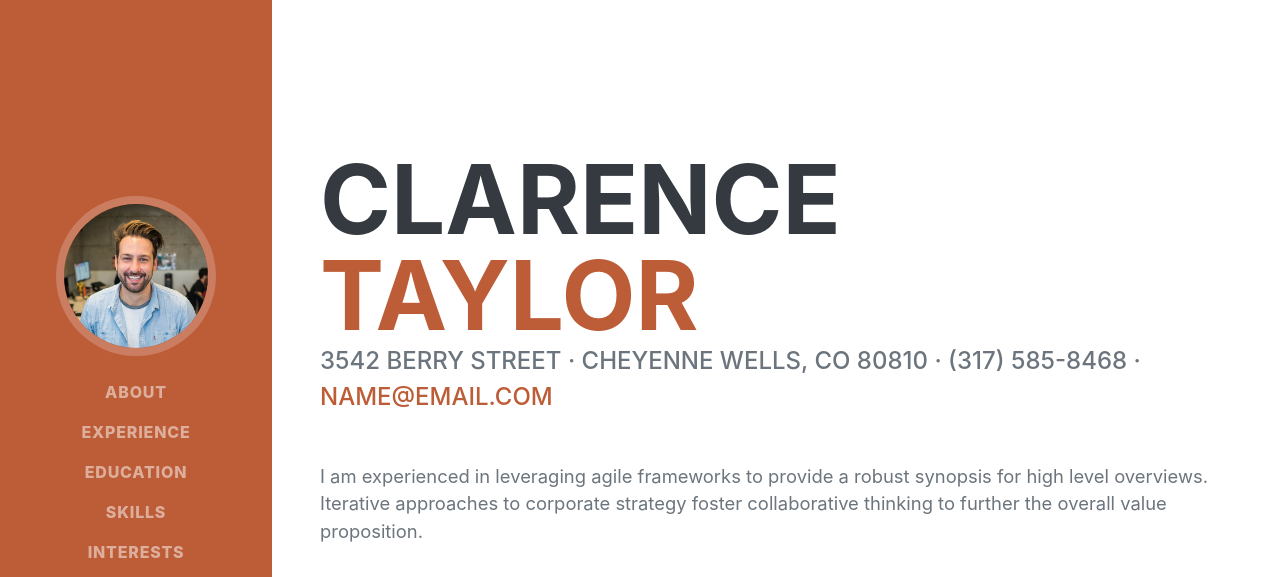
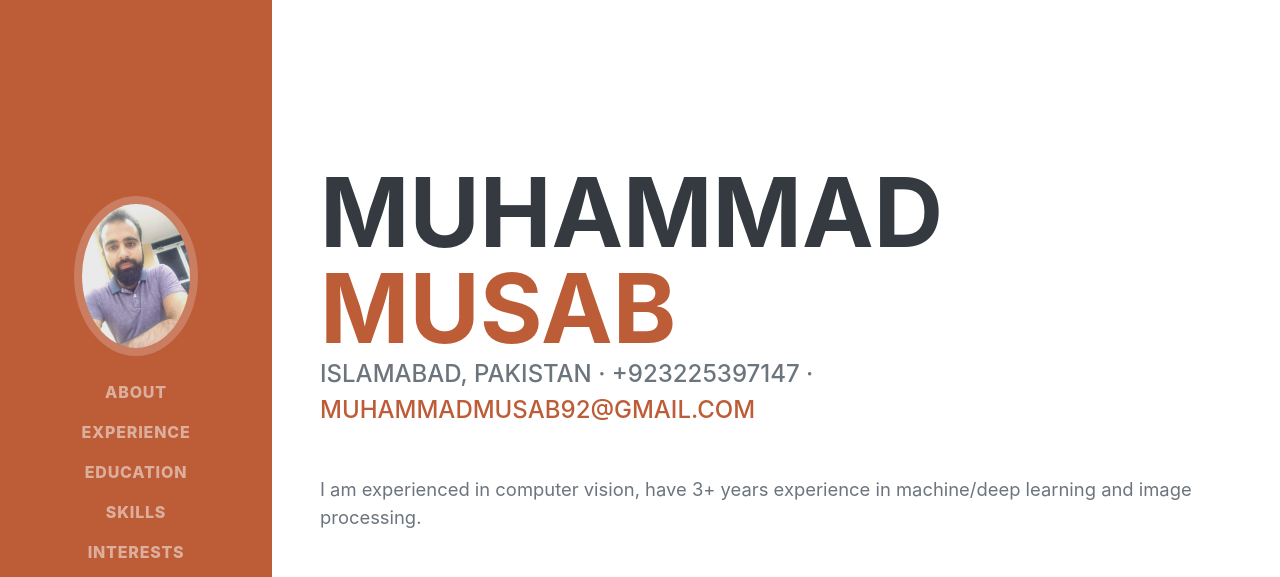
Before and after one commit to mmusab/mmusab.github.io, a plain HTML site: page index.html in a window 1280 px wide. Shown: the top 577 px of the page. Drawn offline with nearby package versions, Linux system fonts and the light colour scheme; a web font is replaced by a local one.

Commit message:
fifth commit

```diff
--- a/index.html
+++ b/index.html
@@ -19,8 +19,8 @@
         <!-- Navigation-->
         <nav class="navbar navbar-expand-lg navbar-dark bg-primary fixed-top" id="sideNav">
             <a class="navbar-brand js-scroll-trigger" href="#page-top">
-                <span class="d-block d-lg-none">Clarence Taylor</span>
-                <span class="d-none d-lg-block"><img class="img-fluid img-profile rounded-circle mx-auto mb-2" src="assets/img/profile.jpg" alt="" /></span>
+                <span class="d-block d-lg-none">Muhammad Musab</span>
+                <span class="d-none d-lg-block"><img class="img-fluid img-profile rounded-circle mx-auto mb-2" src="assets/img/profile.png" alt="" /></span>
             </a>
             <button class="navbar-toggler" type="button" data-toggle="collapse" data-target="#navbarSupportedContent" aria-controls="navbarSupportedContent" aria-expanded="false" aria-label="Toggle navigation"><span class="navbar-toggler-icon"></span></button>
             <div class="collapse navbar-collapse" id="navbarSupportedContent">
@@ -40,16 +40,16 @@
             <section class="resume-section" id="about">
                 <div class="resume-section-content">
                     <h1 class="mb-0">
-                        Clarence
-                        <span class="text-primary">Taylor</span>
+                        Muhammad
+                        <span class="text-primary">Musab</span>
                     </h1>
                     <div class="subheading mb-5">
-                        3542 Berry Street · Cheyenne Wells, CO 80810 · (317) 585-8468 ·
-                        <a href="mailto:name@email.com">name@email.com</a>
+                        Islamabad, Pakistan · +923225397147 ·
+                        <a href="muhammadmusab92@gmail.com">muhammadmusab92@gmail.com</a>
                     </div>
-                    <p class="lead mb-5">I am experienced in leveraging agile frameworks to provide a robust synopsis for high level overviews. Iterative approaches to corporate strategy foster collaborative thinking to further the overall value proposition.</p>
+                    <p class="lead mb-5">I am experienced in computer vision, have 3+ years experience in machine/deep learning and image processing.</p>
                     <div class="social-icons">
-                        <a class="social-icon" href="#"><i class="fab fa-linkedin-in"></i></a>
+                        <a class="social-icon" href="www.linkedin.com/in/muhammad-musab"><i class="fab fa-linkedin-in"></i></a>
                         <a class="social-icon" href="#"><i class="fab fa-github"></i></a>
                         <a class="social-icon" href="#"><i class="fab fa-twitter"></i></a>
                         <a class="social-icon" href="#"><i class="fab fa-facebook-f"></i></a>
```
Also changed, not shown: assets/img/profile.jpg (deleted), assets/img/profile.png (added).
